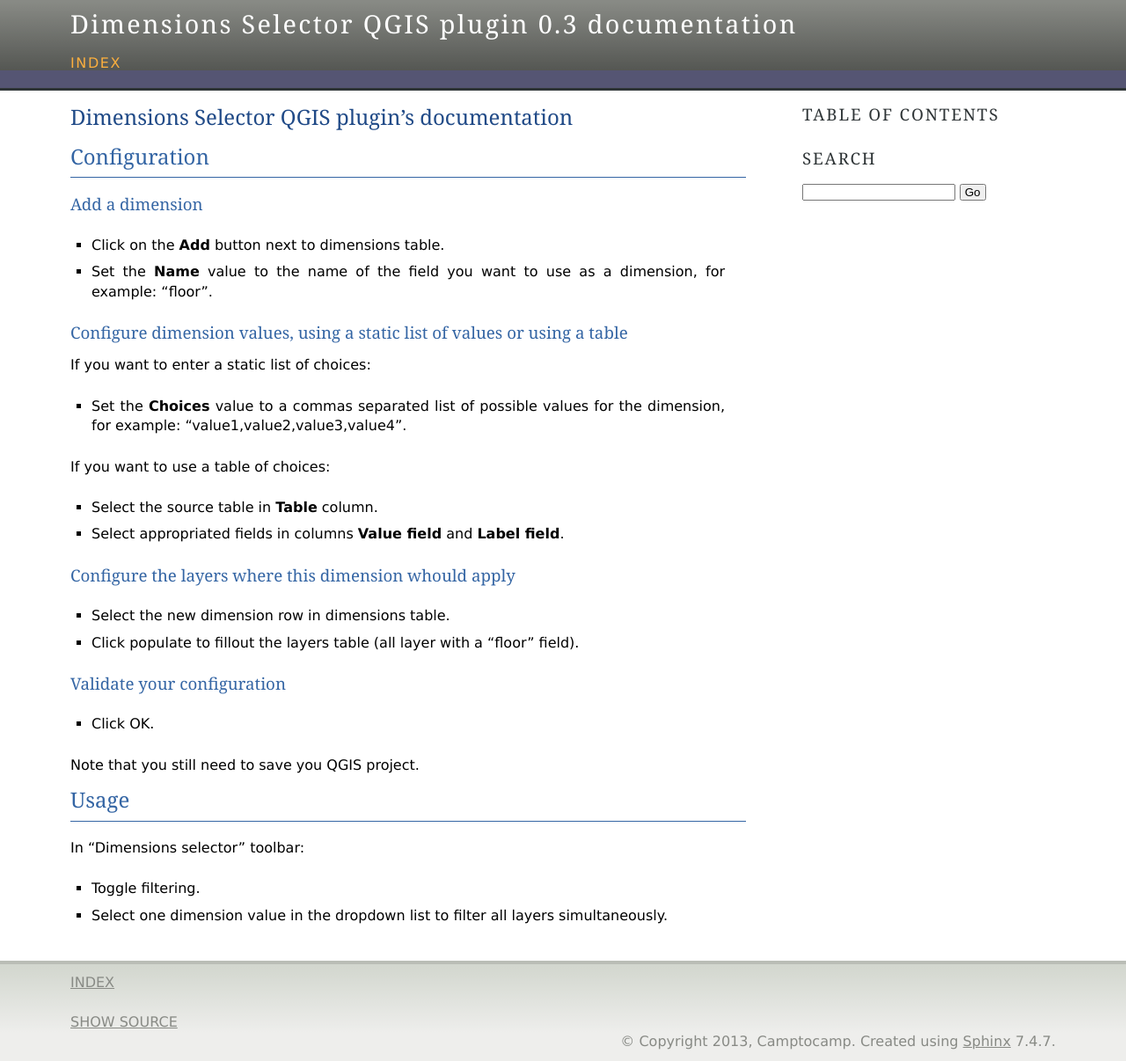
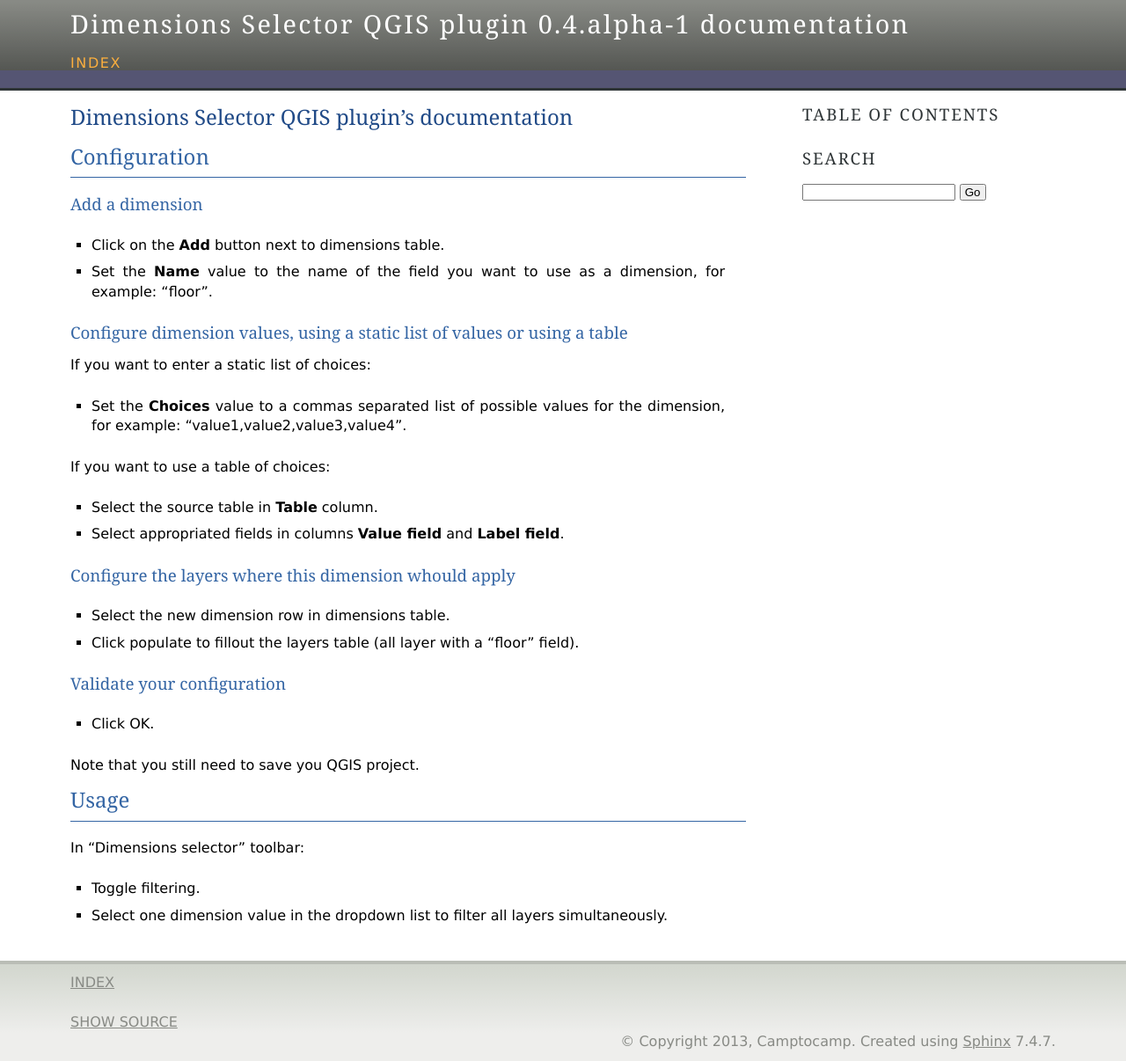
Before and after one commit to camptocamp/QGIS-DimensionsSelector, a Sphinx documentation site: the page built from help/source/index.rst, in a window 1280 px wide. Shown: the whole page at 88% size. Built offline with Sphinx 7.4.7, drawn with Linux system fonts in a browser that asks for light colours.

Commit message:
Release version 0.4.alpha-1

```diff
--- a/help/source/conf.py
+++ b/help/source/conf.py
@@ -50,7 +50,7 @@ copyright = u'2013, Camptocamp'
 # The short X.Y version.
 version = '0.3'
 # The full version, including alpha/beta/rc tags.
-release = '0.3'
+release = '0.4.alpha-1'
 
 # The language for content autogenerated by Sphinx. Refer to documentation
 # for a list of supported languages.
```
Also changed, not shown: 1 other file.
